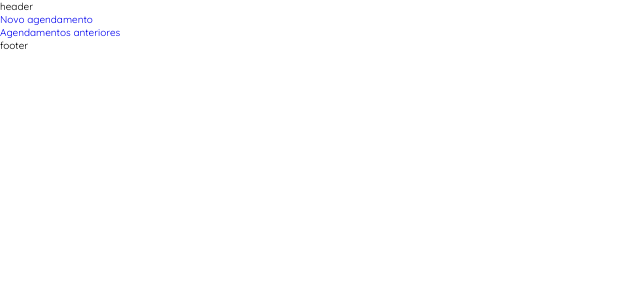
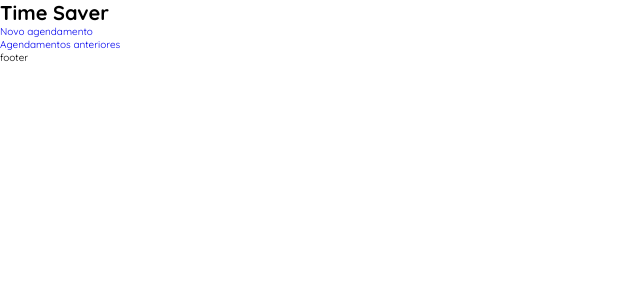
Before and after one commit to lolimamota/time-saver-front, a React (Vite) app: page / in a window 1280 px wide. Shown: the top 300 px of the page, without its empty margins (0-640 px from the left). Built offline with nearby package versions, Linux system fonts and the light colour scheme.

Commit message:
ADD: link do scss com o componente header

```diff
--- a/src/components/header/header.jsx
+++ b/src/components/header/header.jsx
@@ -1,8 +1,16 @@
+//IMPORTS PADRÃO
 import React from 'react'
+
+//IMPORT DE ESTILO
+import '../../global.scss';
+import S from '../../scss/components/header/header.module.scss';
+
 
 function header() {
   return (
-    <div>header</div>
+    <header className={S.containerHeader}>
+      <h1>Time Saver</h1>
+    </header>
   )
 }
 
```
